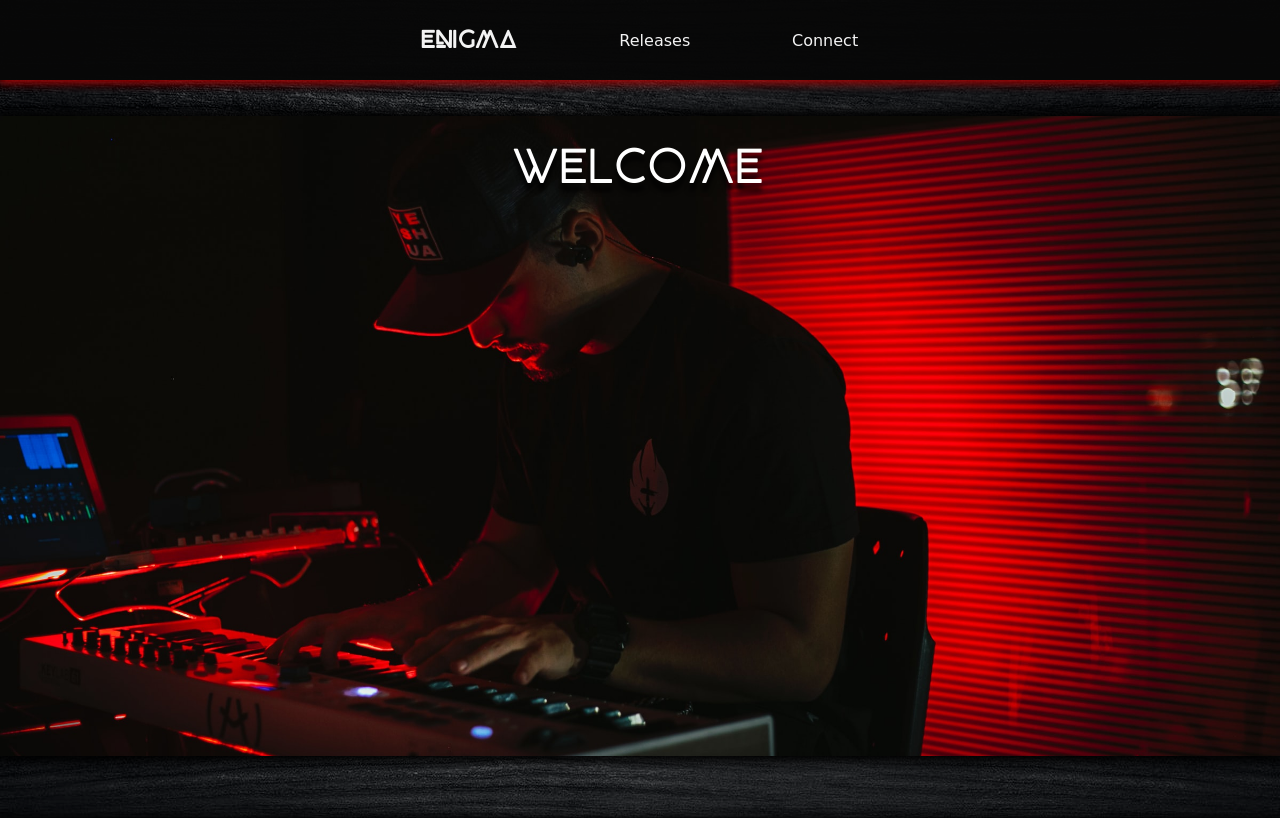
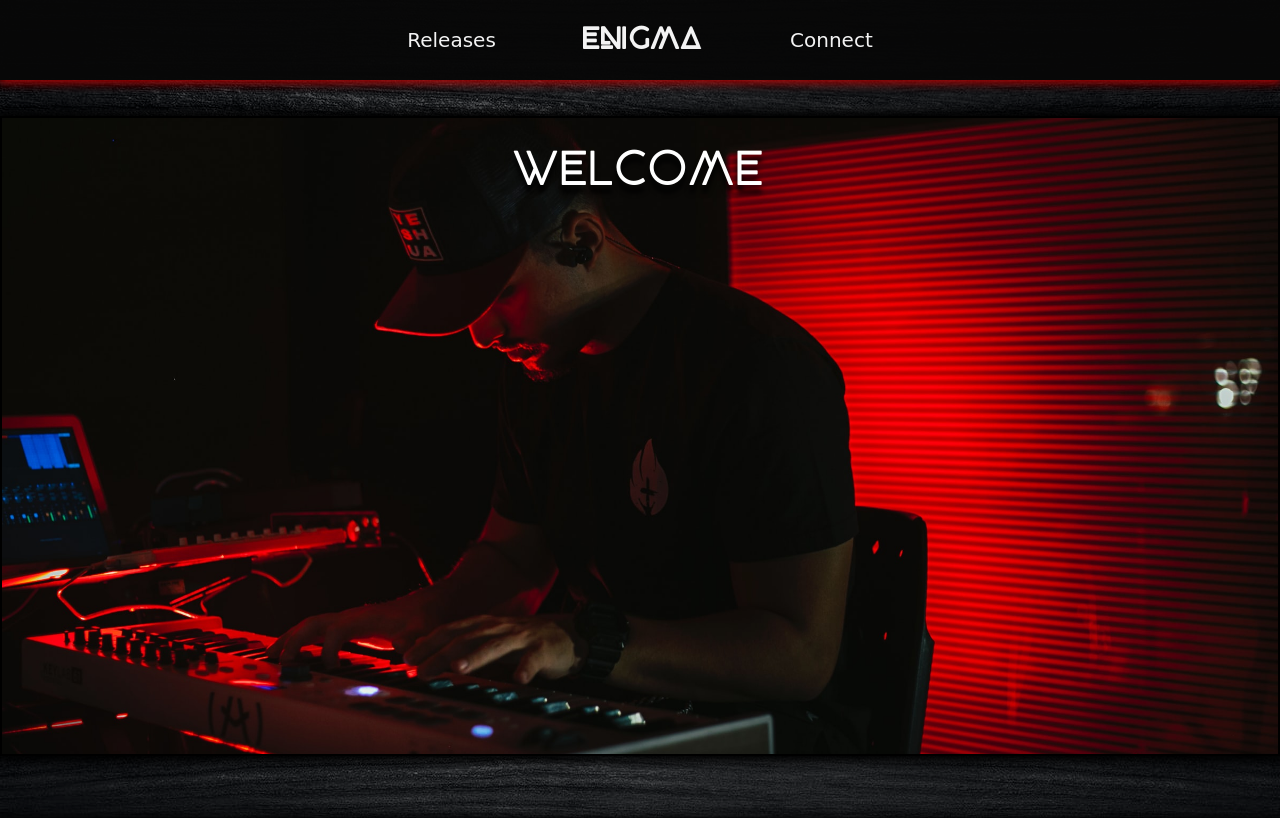
Before and after one commit to Cosmic-Chimp/Fake-Dj-Project, a plain HTML site: page index.html in a window 1280 px wide. Shown: the top 818 px of the page. Drawn offline with nearby package versions, Linux system fonts and the light colour scheme; a web font is replaced by a local one.

Commit message:
changed menu item element order

```diff
--- a/index.html
+++ b/index.html
@@ -28,17 +28,17 @@
       </script>
 
       <ul class="nav-links">
-        <a href="#Enigma"
-          ><li onclick="toggleMenu();" id="logoItem">
+        <li onclick="toggleMenu();" id="logoItem">
+          <a href="#Enigma">
             <h2 id="logo">Enigma</h2>
-          </li></a
-        >
-        <a href="#music"
-          ><li onclick="toggleMenu();" id="releaseItem">Releases</li></a
-        >
-        <a href="#connect"
-          ><li onclick="toggleMenu();" id="contactItem">Connect</li></a
-        >
+          </a>
+        </li>
+        <li onclick="toggleMenu();" id="releaseItem">
+          <a href="#music">Releases</a>
+        </li>
+        <li onclick="toggleMenu();" id="contactItem">
+          <a href="#connect">Connect</a>
+        </li>
       </ul>
     </nav>
     <br />
--- a/styles.css
+++ b/styles.css
@@ -63,31 +63,31 @@ nav {
   justify-content: space-evenly;
   align-items: center;
 }
-.nav-links a li:hover {
+.nav-links li:hover {
   text-decoration: 3px underline;
   text-decoration-color: #d60000cb;
   text-shadow: 0px 0px 5px #d60000;
   cursor: pointer;
 }
 
-.nav-links a li {
+.nav-links li a {
   color: white;
   text-decoration: none;
-  font-size: 16px;
+  font-size: 1.25em;
 }
 
-.nav-links a #logoItem {
+.nav-links #logoItem {
   align-self: center;
-  /* order: 2; */
+  order: 1;
 }
-.nav-links a #releaseItem {
+.nav-links #releaseItem {
   align-self: center;
-  /* order: 1; */
+  order: 0;
   font-family: "Odibee Sans", cursive;
 }
-.nav-links a #contactItem {
+.nav-links #contactItem {
   align-self: center;
-  /* order: 3; */
+  order: 2;
   font-family: "Odibee Sans", cursive;
 }
 #logo {
@@ -173,17 +173,20 @@ nav {
   .nav-links li {
     opacity: 0;
   }
-  .nav-links a li {
+  .nav-links li {
     font-size: 25px;
   }
   .nav-links li:nth-child(1) {
     transition: all 0.3s ease-in 0.5s;
+    order: 0;
   }
   .nav-links li:nth-child(2) {
     transition: all 0.3s ease-in 0.6s;
+    order: 1;
   }
   .nav-links li:nth-child(3) {
     transition: all 0.3s ease-in 0.4s;
+    order: 2;
   }
   li.fade {
     opacity: 1;
@@ -205,7 +208,7 @@ nav {
   color: white;
   text-shadow: 0px 0px 5px #000;
   box-shadow: 0 0 10px 5px #000000;
-  /* border: 2px solid black; */
+  border: 2px solid black;
 }
 .crowd {
   display: grid;
@@ -218,7 +221,7 @@ nav {
   color: white;
   text-shadow: 0px 0px 5px #000;
   box-shadow: 0 0 10px 5px #000000;
-  /* border: 2px solid black; */
+  border: 2px solid black;
 }
 .banner-text {
   display: flex;
@@ -327,7 +330,7 @@ article {
   height: 200px;
   width: 100%;
   object-fit: cover;
-  /* border: 1px solid black; */
+  border: 1px solid black;
   box-shadow: 0 0 10px 5px #000000;
 }
 
@@ -341,7 +344,7 @@ article {
   font-family: "Odibee Sans", cursive;
   font-weight: 400;
   color: white;
-  /* border: 1px solid black; */
+  border: 1px solid black;
   border-top: 0 !important;
   box-shadow: 0 0 10px 5px #000000;
   text-shadow: 0 8px 5px black;
```
